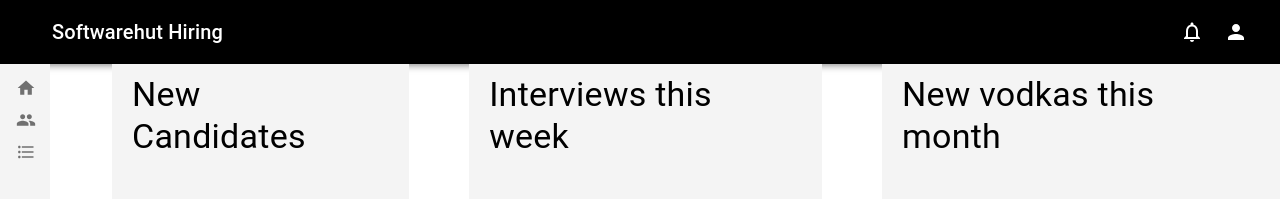
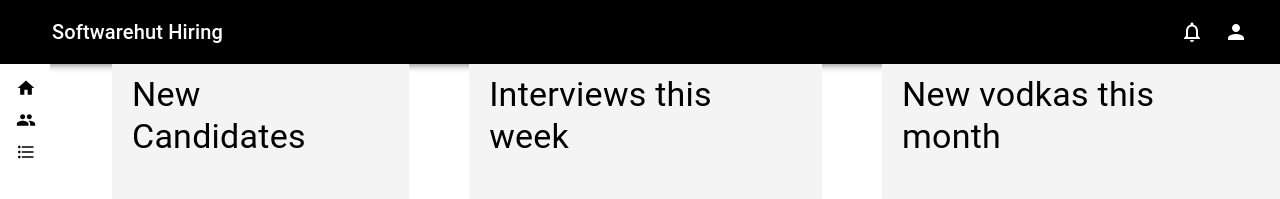
Before and after one commit to softwarehutpl/HeRo-frontend-2, a React (Create React App) app: page / in a window 1280 px wide. Shown: the top 199 px of the page. Built offline with nearby package versions, Linux system fonts and the light colour scheme.

Commit message:
colors changed and add paths to links

```diff
--- a/src/modules/common/components/sidebar/Sidebar.tsx
+++ b/src/modules/common/components/sidebar/Sidebar.tsx
@@ -6,25 +6,26 @@ import HomeIcon from '@mui/icons-material/Home';
 import PeopleIcon from '@mui/icons-material/People';
 import FormatListBulletedIcon from '@mui/icons-material/FormatListBulleted';
 import { StyledBox } from './styled/StyledBox';
-
+import { useNavigate } from "react-router-dom";
 
 export default function Sidebar() {
+  const navigate = useNavigate();
   return (
     <StyledBox>
       <MenuList>
-        <MenuItem>
+        <MenuItem onClick={() => navigate("/")}>
           <ListItemIcon>
-            <HomeIcon fontSize="small" />
+            <HomeIcon style={{color: 'black'}} fontSize="small" />
           </ListItemIcon>
         </MenuItem>
-        <MenuItem>
+        <MenuItem onClick={() => navigate("candidates")}>
           <ListItemIcon>
-            <PeopleIcon fontSize="small" />
+            <PeopleIcon style={{color: 'black'}} fontSize="small" />
           </ListItemIcon>
         </MenuItem>
-        <MenuItem>
+        <MenuItem onClick={() => navigate("projects")}>
           <ListItemIcon>
-            <FormatListBulletedIcon fontSize="small" />
+            <FormatListBulletedIcon style={{color: 'black'}} fontSize="small" />
           </ListItemIcon>
         </MenuItem>
       </MenuList>
--- a/src/modules/common/components/sidebar/styled/StyledBox.tsx
+++ b/src/modules/common/components/sidebar/styled/StyledBox.tsx
@@ -4,7 +4,7 @@ import { styled } from '@mui/material/styles';
 export const StyledBox = styled(Box)`
   max-width: 50px;
   min-height: calc(100vh - 63.99px);
-  background-color: #F4F4F4;
+  background-color: #FFFFFF;
   margin-left: 0px;
   margin-right: 2px;
 `;
```
